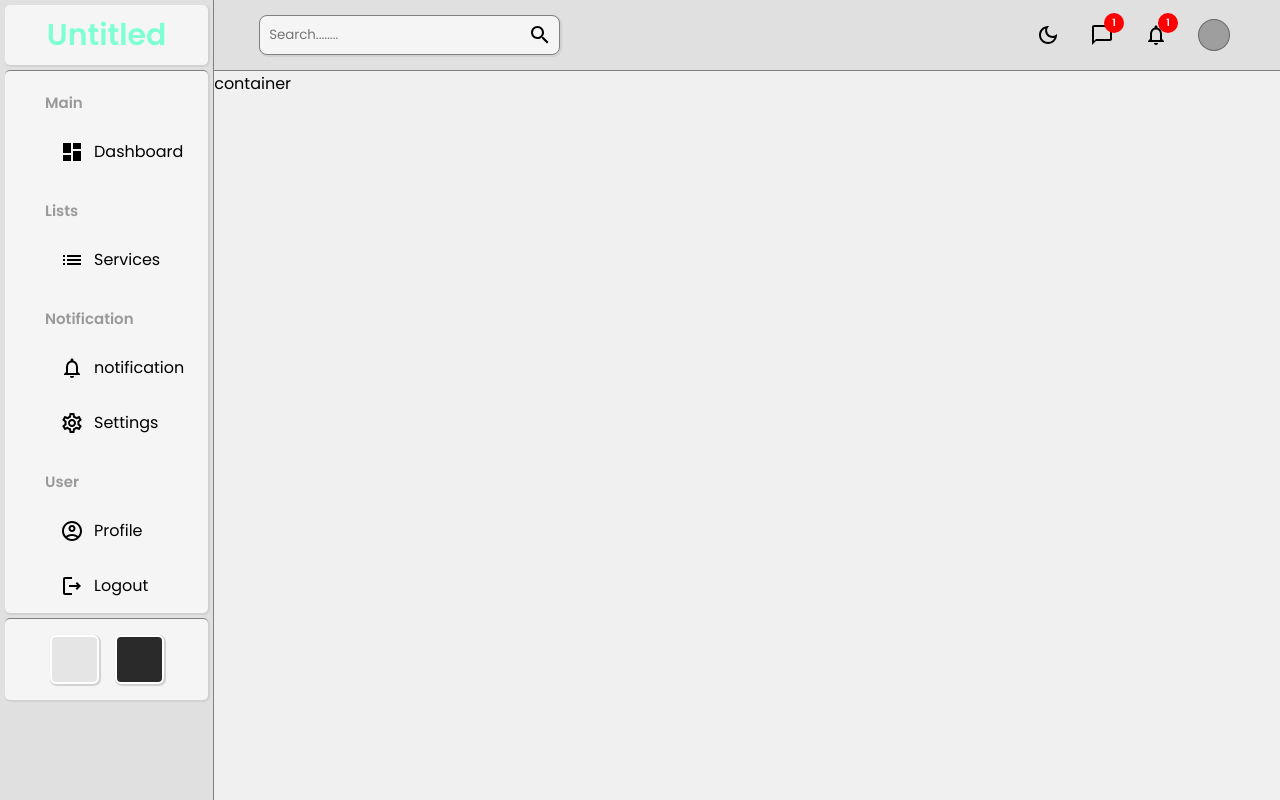
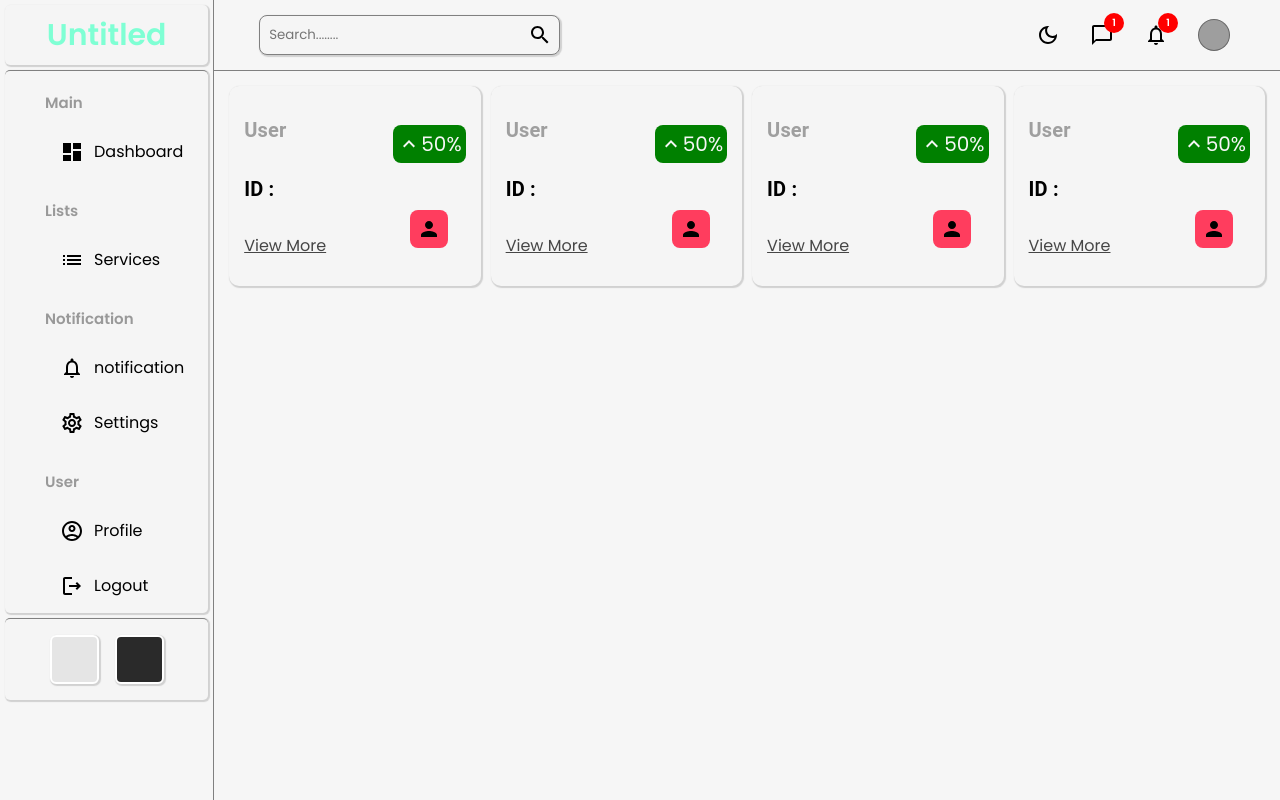
Before and after one commit to Abhijith-T-P/React-Dashboard, a React (Create React App) app: page / in a window 1280 px wide. Built offline with nearby package versions, Linux system fonts and the light colour scheme; grey boxes are pictures that could not be loaded.

Commit message:
Changes to be committed: 	modified:   src/Components/Navbar/Navbar.css 	modified:   src/Components/Sidebar/Sidebar.css 	new file:   src/Components/Widget/Widget.css 	new file:   src/Components/Widget/Widget.jsx 	modified:   src/Pages/Home/Home.css 	modified:   src/Pages/Home/Home.jsx

```diff
--- a/src/Components/Navbar/Navbar.css
+++ b/src/Components/Navbar/Navbar.css
@@ -3,7 +3,7 @@
   border-bottom: 0.5px solid gray;
   display: flex;
   align-items: center;
-  background-color: #e0e0e0;
+  background-color: #f6f6f6;
 
   .wrapper {
     display: flex;
--- a/src/Components/Sidebar/Sidebar.css
+++ b/src/Components/Sidebar/Sidebar.css
@@ -2,7 +2,7 @@
   flex: 1;
   border-right: 0.5px solid gray;
   min-height: 100vh;
-  background-color: #e0e0e0;
+  background-color: #f6f6f6;
   div{
     background-color: whitesmoke;
     margin: 5px 5px;
--- /dev/null
+++ b/src/Components/Widget/Widget.css
@@ -0,0 +1,58 @@
+.Widget {
+  display: flex;
+  background-color: #f5f5f5;
+  gap: 5px;
+  flex: 1;
+  height: 200px;
+  justify-content: space-between;
+  margin: 5px;
+  border-radius: 10px;
+  box-shadow: 1px 1px 1px 1px rgb(209, 209, 209);
+
+  .widgetRight,
+  .widgetLeft {
+    display: flex;
+    flex-direction: column;
+    justify-content: space-around;
+    padding: 15px;
+
+    .User {
+      color: rgb(159, 159, 159);
+      font-weight: bold;
+    }
+    .id {
+      font-weight: 700;
+      font-size: 20px;
+    }
+    .link {
+      color: rgb(70, 70, 70);
+    }
+
+  }
+  .widgetLeft{
+
+    .percentage {
+        display: flex;
+        align-items: s;
+        align-items: center;
+        font-size: 20px;
+        color: #f6f6f6;
+        border-radius: 8px;
+        padding: 4px;
+        background-color: green ;
+      }
+      .containerIcon{
+        display: flex;
+        justify-content: center ;
+          .icon{
+            display: flex;
+            justify-content: center;
+            background-color: rgb(255, 61, 94)  ;
+            padding: 7px;
+            border-radius: 8px;
+
+          }
+
+      }
+  }
+}
--- /dev/null
+++ b/src/Components/Widget/Widget.jsx
@@ -0,0 +1,35 @@
+import React from "react";
+import "./Widget.css";
+import { Typography } from "@mui/material";
+import { Link } from "react-router-dom";
+import KeyboardArrowUpIcon from '@mui/icons-material/KeyboardArrowUp';
+import PersonIcon from '@mui/icons-material/Person';
+
+function Widget() {
+  return (
+    <div className="Widget">
+      <div className="widgetRight">
+        <Typography variant="h6" className="User">
+          User
+        </Typography>
+        <Typography variant="subtitle1" className="id">
+          ID :
+        </Typography>
+        <Link href="" className="link">
+          View More
+        </Link>{" "}
+      </div>
+      <div className="widgetLeft">
+        <div className="percentage">
+            <KeyboardArrowUpIcon/>
+            50%</div>
+            <div className="containerIcon">
+      <PersonIcon className="icon"/>
+
+            </div>
+      </div>
+    </div>
+  );
+}
+
+export default Widget;
--- a/src/Pages/Home/Home.css
+++ b/src/Pages/Home/Home.css
@@ -2,8 +2,13 @@
     display: flex;
 
     .homeContainer{
-        background-color: rgb(240, 240, 240);
+        background-color: #f6f6f6;
         flex: 5;
+    }
+    .Widgets{
+        display: flex;
+        padding: 10px;
+        /* background-color: palegoldenrod; */
     }
 
 }
--- a/src/Pages/Home/Home.jsx
+++ b/src/Pages/Home/Home.jsx
@@ -1,17 +1,24 @@
-import React from 'react'
-import Sidebar from '../../Components/Sidebar/Sidebar'
-import Navbar from '../../Components/Navbar/Navbar'
-import './Home.css';
+import React from "react";
+import Sidebar from "../../Components/Sidebar/Sidebar";
+import Navbar from "../../Components/Navbar/Navbar";
+import "./Home.css";
+import Widget from "../../Components/Widget/Widget";
 
 function Home() {
   return (
-    <div className='Home'>
-        <Sidebar></Sidebar>
-        <div className="homeContainer">
-            <Navbar></Navbar>
-            container</div>
+    <div className="Home">
+      <Sidebar></Sidebar>
+      <div className="homeContainer">
+        <Navbar></Navbar>
+        <div className="Widgets">
+          <Widget />
+          <Widget />
+          <Widget />
+          <Widget />
+        </div>
+      </div>
     </div>
-  )
+  );
 }
 
-export default Home
+export default Home;
```
